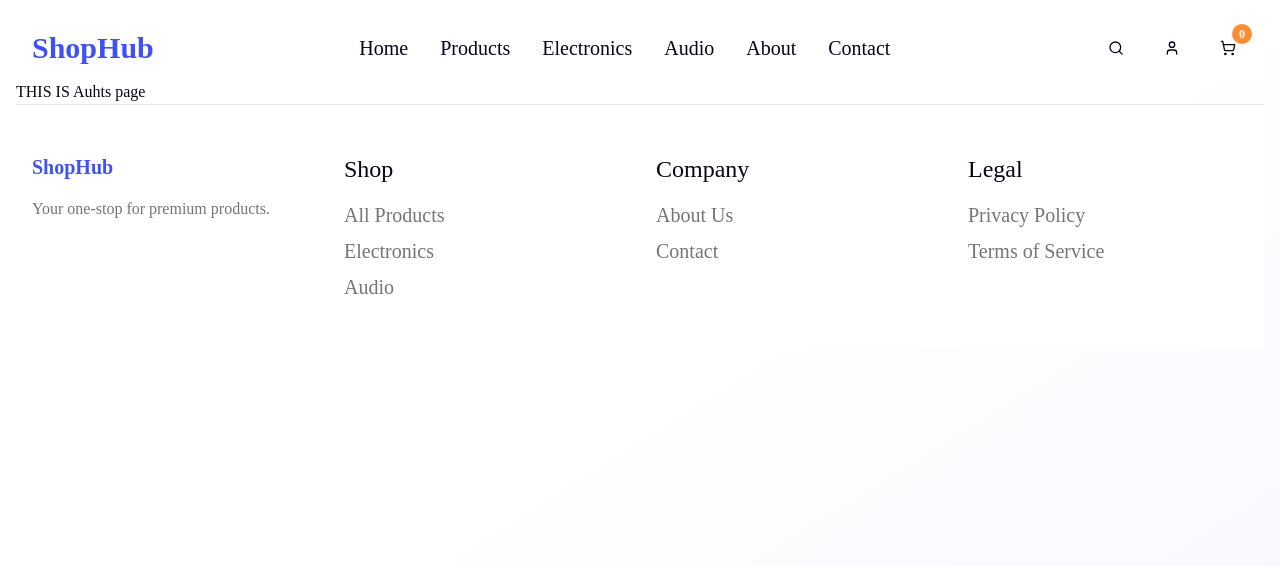
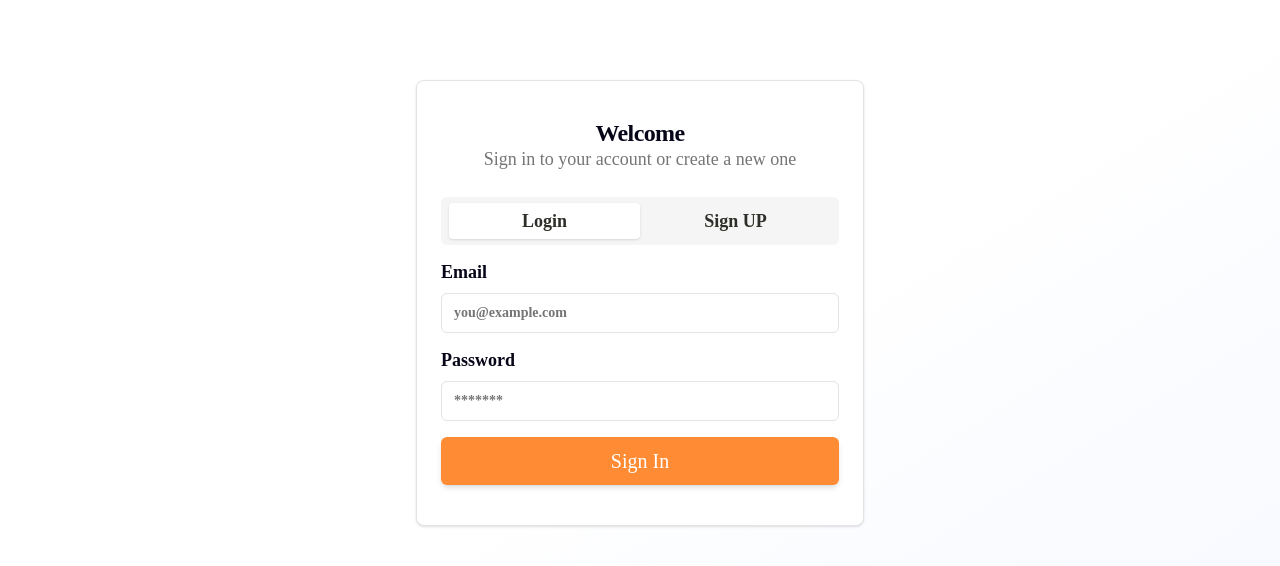
Before and after one commit to mohammadmehdidalvandii/shopHub-frontend, a Next.js app: page /Auth in a window 1280 px wide. Shown: the top 566 px of the page. Built offline with nearby package versions, Linux system fonts and the light colour scheme.

Commit message:
created section LoginOrRegister

```diff
--- a/src/app/Auth/page.tsx
+++ b/src/app/Auth/page.tsx
@@ -1,13 +1,12 @@
 import Footer from '@/components/modules/Footer/Footer'
 import Navigation from '@/components/modules/Navigation/Navigation'
+import LoginOrRegister from '@/components/templates/auth/LoginOrRegister/LoginOrRegister'
 import React from 'react'
 
-function page() {
+const page:React.FC = ()=>{
   return (
     <div className="min-h-screen bg-white bg-gradient-to-br from-white via-white to-primary/5 p-4">
-        <Navigation/>
-        THIS IS Auhts page
-        <Footer/>
+        <LoginOrRegister/>
     </div>
   )
 }
--- /dev/null
+++ b/src/components/templates/auth/LoginOrRegister/LoginOrRegister.tsx
@@ -0,0 +1,36 @@
+"use client"
+import { Card, CardContent, CardDescription, CardHeader, CardTitle } from '@/components/ui/Cart';
+import { Tabs, TabsContent, TabsList, TabsTrigger } from '@/components/ui/Tabs';
+import React, { useState } from 'react';
+import Login from '../Login/Login';
+import Register from '../Register/Register';
+
+const LoginOrRegister:React.FC = ()=>{
+    const [activeTab , setActiveTab] = useState<string>('login');
+  return (
+    <section>
+        <Card className='w-full max-w-md flex-1 items-center justify-center mx-auto py-4 my-16'>
+            <CardHeader className='text-center'>
+                <CardTitle className='Text-4xl font-robotBold font-bold'>Welcome</CardTitle>
+                <CardDescription className='text-lg'>Sign in to your account or create a new one</CardDescription>
+            </CardHeader>
+            <CardContent>
+                <Tabs value={activeTab} onValueChange={setActiveTab}>
+                    <TabsList className='grid w-full grid-cols-2'>
+                        <TabsTrigger value='login'>Login</TabsTrigger>
+                        <TabsTrigger value='signup'>Sign UP</TabsTrigger>
+                    </TabsList>
+                    <TabsContent value='login'>
+                        <Login/>
+                    </TabsContent>
+                    <TabsContent value='signup'>
+                        <Register/>
+                    </TabsContent>
+                </Tabs>
+            </CardContent>
+        </Card>
+    </section>
+  )
+}
+
+export default LoginOrRegister
```
